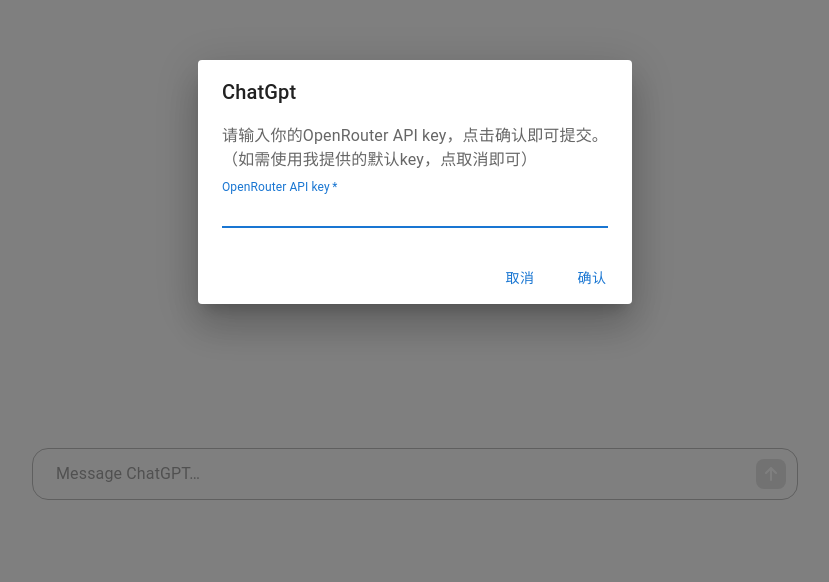
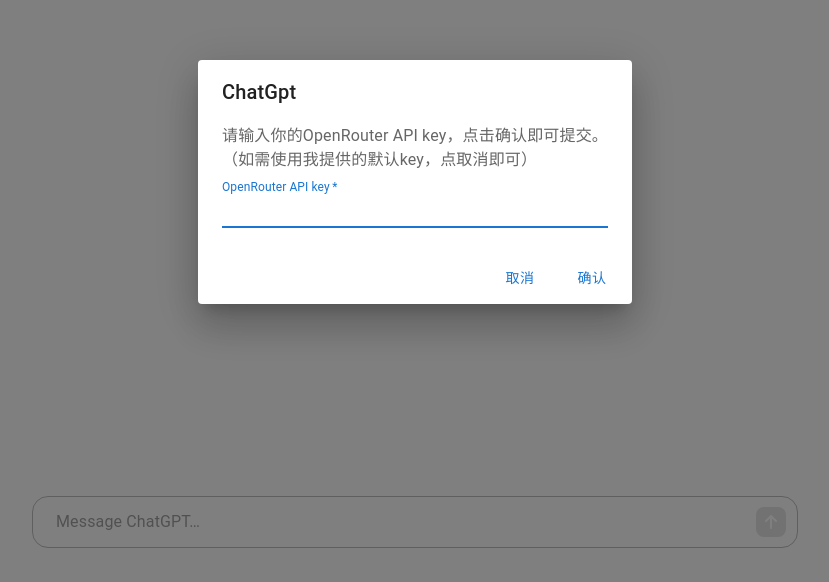
Before and after one commit to HokitChan/chat-gpt, a React (Create React App) app: page / in a window 1280 px wide. Shown: the part 218-800 px from the top of the page, without its empty margins (225-1054 px from the left). Built offline with nearby package versions, Linux system fonts and the light colour scheme.

Commit message:
feat: 添加窗口大小监听器以调整输入框宽度，并优化样式
Signed-off-by: hacktettchan <Hackettchan@foxmail.com>

```diff
--- a/src/App.css
+++ b/src/App.css
@@ -44,6 +44,9 @@
     justify-content: space-between;
     align-content: center;
     max-width: 766px;
+    height: 100vh;
+
+}
 
 .help {
     font-size: 24px;
@@ -55,7 +58,6 @@
     max-width: 766px;
     padding: 24px;
     font-size: 16px;
-        overflow-y: auto;
 
     .item {
         padding: 16px 0;
@@ -93,11 +95,12 @@
 }
 
 .bottom-bar {
-        position: relative;
+    position: fixed;
+    bottom: 0;
     padding-bottom: 34px;
     background-color: white;
-
-    }
+    max-width: 766px;
+    width: 100%;
 }
 
 .text-white {
--- a/src/App.tsx
+++ b/src/App.tsx
@@ -1,11 +1,11 @@
-import {useState, useRef} from 'react';
+import {useState, useRef,useEffect} from 'react';
 import './App.css';
 import InputComponent from "./components/InputComponent";
 import {MessageInterFace} from "./types/data"
 import ContentComponent from "./components/ContentComponent"
 import DialogComponent from "./components/DialogComponent";
 import CustomizedSnackbars from "./components/CustomizedSnackbars"
-
+import Grid from '@mui/material/Grid';
 function App() {
     // 默认的apiKey
     const defaultKey = "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"
@@ -39,6 +39,7 @@
             content: value,
             id: Date.now()
         })
+        setMessages(params)
         const messagesWithoutId: MessageInterFace[] = params.map(message => {
             const {id, ...rest} = message;
             return rest;
@@ -61,7 +62,6 @@
                     openToast("请求失败")
                     throw new Error('请求失败');
                 }
-                setMessages(params)
                 return response.json();
             })
             .then(data => {
@@ -94,7 +94,33 @@
         setApiKey(value)
     }
 
+    // 获取父元素宽度
+    const [parentWidth, setParentWidth] = useState(0);
+
+    useEffect(() => {
+        // 获取父元素宽度
+        const parentElement = document.querySelector('.wrap') as HTMLElement;
+        if (parentElement) {
+            setParentWidth(parentElement.offsetWidth);
+        }
+
+        // 添加窗口大小变化监听器
+        const handleResize = () => {
+            const updatedWidth = parentElement.offsetWidth;
+            setParentWidth(updatedWidth);
+        };
+
+        window.addEventListener('resize', handleResize);
+
+        // 组件卸载时移除监听器
+        return () => {
+            window.removeEventListener('resize', handleResize);
+        };
+    }, []);
     return (
+        <Grid container>
+            <Grid item xs></Grid>
+            <Grid item xs={8}>
                 <div className="wrap flex-column">
                     {/*显示对话的子组件*/}
                     <ContentComponent
@@ -103,6 +129,7 @@
                     {/*输入框*/}
                     <InputComponent
                         ref={childRef}
+                        parentWidth={parentWidth}
                         onValueChange={handleValueFromChild}
                         isSending={isSending}/>
 
@@ -115,6 +142,9 @@
                         ref={snackbarsRef}
                         errorMessage={errorMessage}/>
                 </div>
+            </Grid>
+            <Grid item xs></Grid>
+        </Grid>
     );
 }
 
--- a/src/components/InputComponent.tsx
+++ b/src/components/InputComponent.tsx
@@ -4,9 +4,10 @@
 interface Props {
     onValueChange: (value: string) => void,
     isSending: boolean,
+    parentWidth: number,
 }
 
-const InputComponent = forwardRef(({onValueChange, isSending}: Props, ref) => {
+const InputComponent = forwardRef(({onValueChange, isSending, parentWidth}: Props, ref) => {
     // 输入框的值
     const [value, setValue] = useState<string>('');
 
@@ -37,7 +38,7 @@
         }
     }
     return (
-        <div className="bottom-bar">
+        <div className="bottom-bar" style={{width: parentWidth + 'px'}}>
             <Box>
                 <TextField
                     fullWidth
```
Lines whose indentation alone changed are shown as unchanged.
